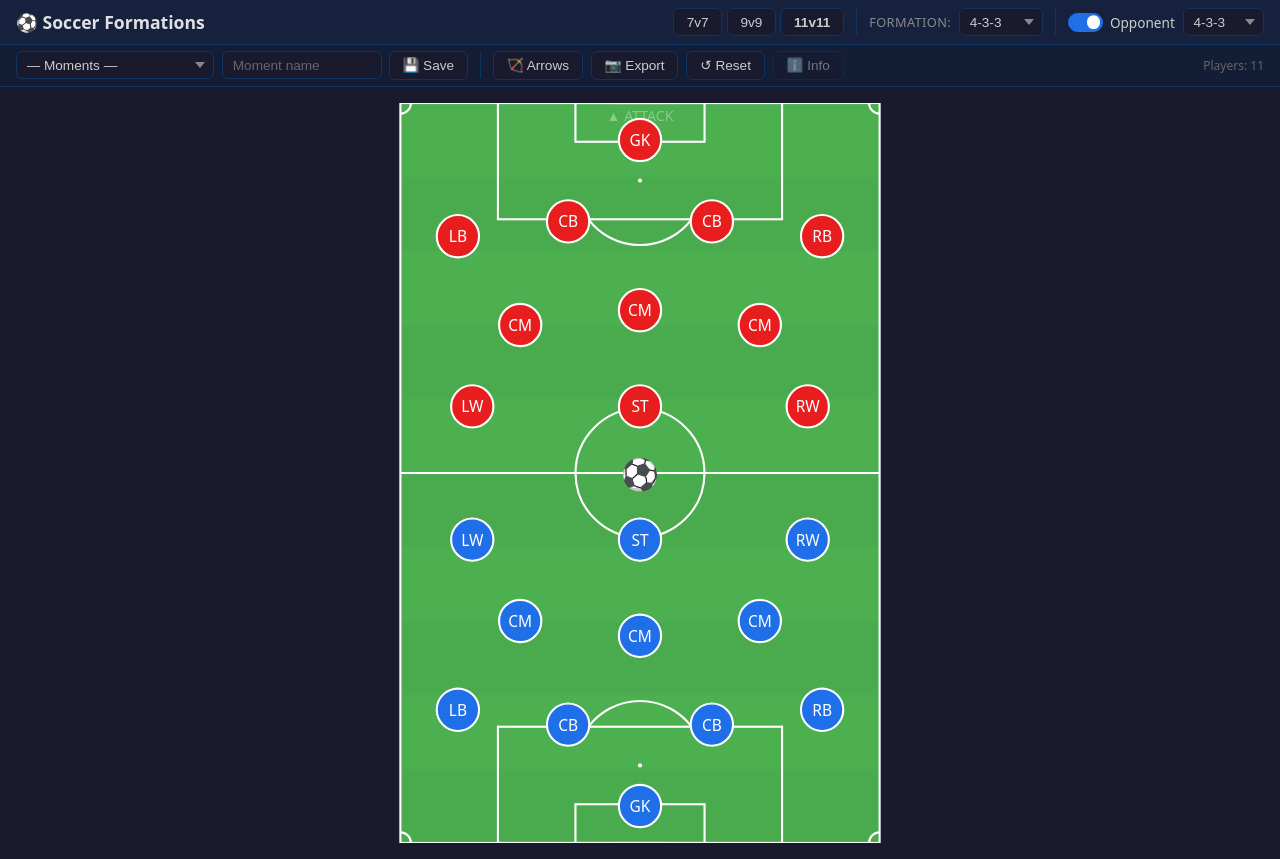
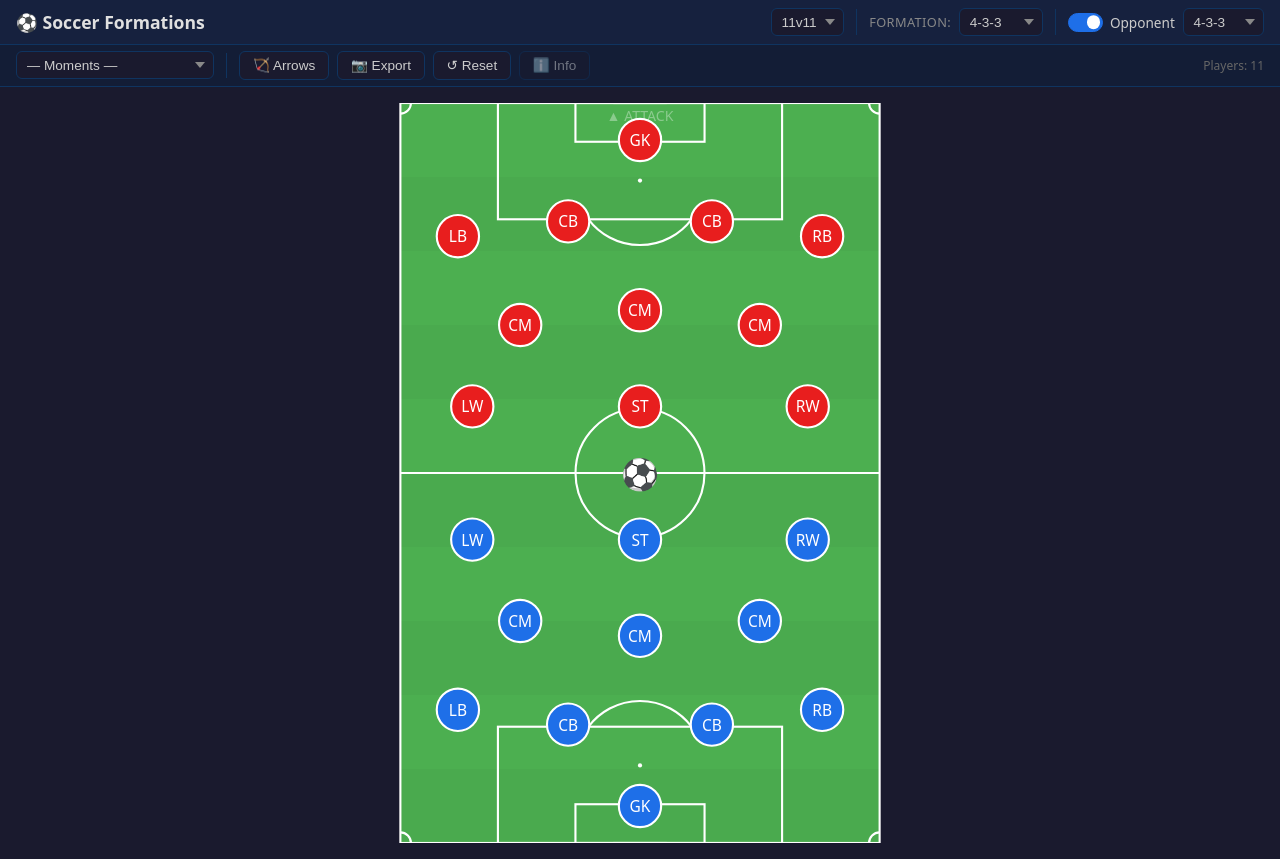
Before and after one commit to mheil23/soccer, a website with bundled scripts: page index.html in a window 1280 px wide. Built offline with nearby package versions, Linux system fonts and the light colour scheme.

Commit message:
Update index.html

```diff
--- a/index.html
+++ b/index.html
@@ -101,7 +101,6 @@
     }
 
     /* ─── Shared control styles ──────────────────────────────────────────── */
-    .format-btn,
     #toolbar button {
       padding: 0.35rem 0.8rem;
       border: 1.5px solid #0f3460;
@@ -114,18 +113,10 @@
       white-space: nowrap;
     }
 
-    .format-btn:hover,
     #toolbar button:hover {
       background: #0f3460;
       color: #fff;
       border-color: #1a4a8a;
-    }
-
-    .format-btn[aria-pressed="true"] {
-      background: #1E6FE8;
-      border-color: #1E6FE8;
-      color: #fff;
-      font-weight: 700;
     }
 
     #toolbar button.danger {
@@ -508,11 +499,11 @@
       <h1>⚽ Soccer Formations</h1>
       <button id="toolbar-toggle" aria-label="Toggle toolbar" aria-expanded="true">▲</button>
 
-      <div role="group" aria-label="Game format" class="format-group">
-        <button class="format-btn" id="btn-7v7"   aria-pressed="false" data-format="7v7">7v7</button>
-        <button class="format-btn" id="btn-9v9"   aria-pressed="false" data-format="9v9">9v9</button>
-        <button class="format-btn" id="btn-11v11" aria-pressed="true"  data-format="11v11">11v11</button>
-      </div>
+      <select id="format-select" aria-label="Game format">
+        <option value="7v7">7v7</option>
+        <option value="9v9">9v9</option>
+        <option value="11v11" selected>11v11</option>
+      </select>
 
       <span class="toolbar-sep"></span>
 
@@ -534,7 +525,7 @@
         <option value="">— Moments —</option>
       </select>
 
-      <div id="moment-controls" role="group" aria-label="Moment controls">
+      <div id="moment-controls" role="group" aria-label="Moment controls" style="display:none;">
         <input id="save-moment-name" type="text" maxlength="50" placeholder="Moment name" aria-label="Moment name" />
         <button id="save-moment-btn" aria-label="Save as Moment">💾 Save</button>
         <button id="duplicate-moment-btn" aria-label="Duplicate current moment" style="display:none;">📋 Copy</button>
```
